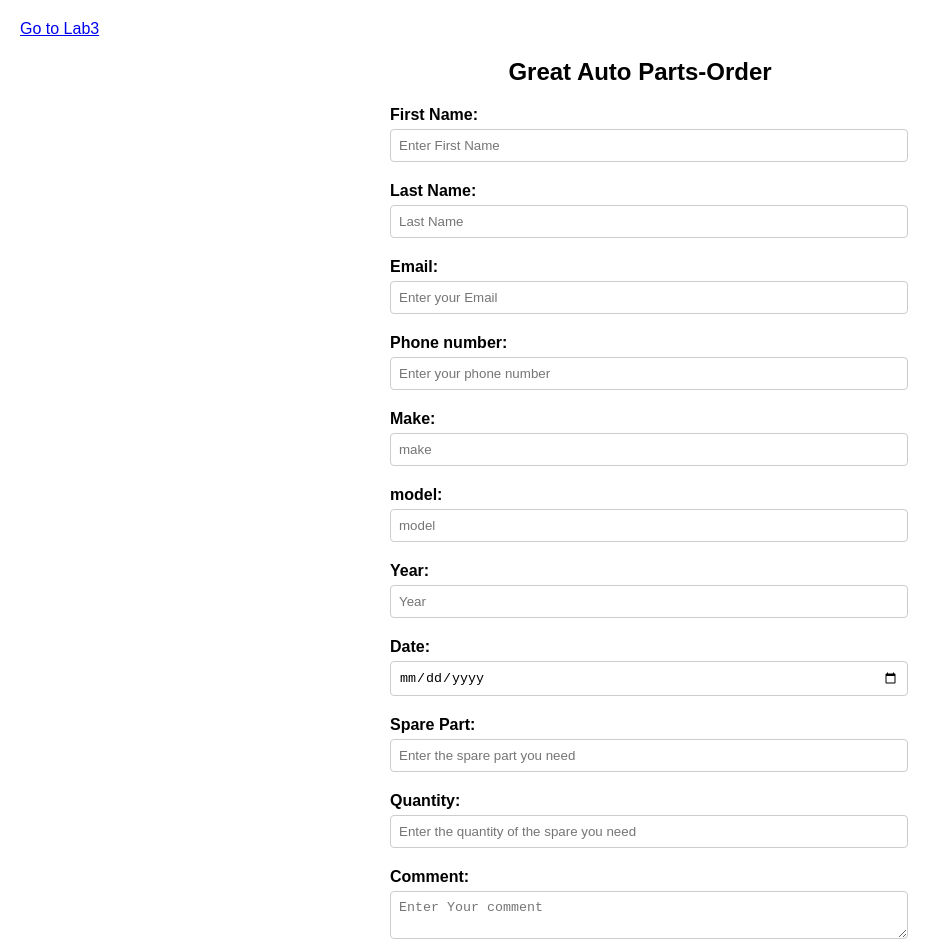
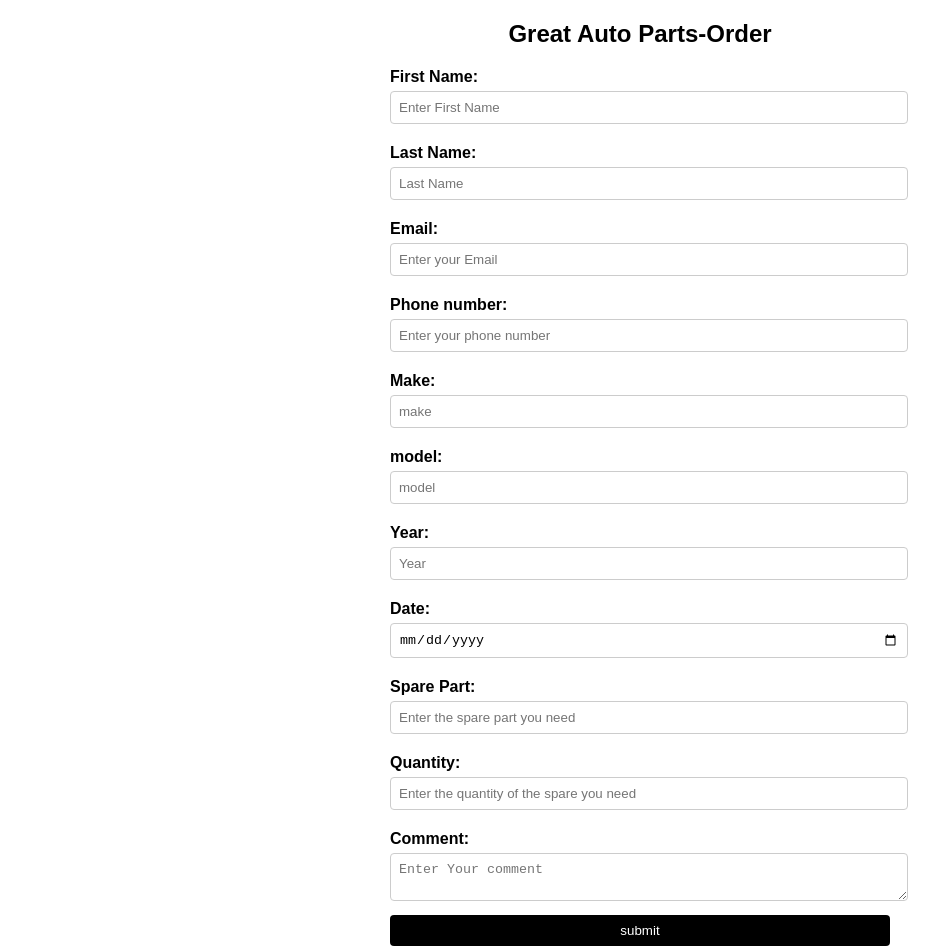
Before and after one commit to KHALID-TURKI/cpit-405, a plain HTML site: page lab4.html in a window 1280 px wide. Shown: the top 949 px of the page, without its empty margins (0-951 px from the left). Drawn offline with Linux system fonts and the light colour scheme.

Commit message:
Update lab4.html

```diff
--- a/lab4.html
+++ b/lab4.html
@@ -51,7 +51,7 @@ button:hover{
 <title>Great Auto Parts-Order Form</title>
 </head>
 <body>
-     <a href ="lab4.html"> Go to Lab3</a>
+
     <h2 style="text-align: center;">Great Auto Parts-Order</h2>
     <form action="#" method="get">
 <label>First Name:</label>
```
